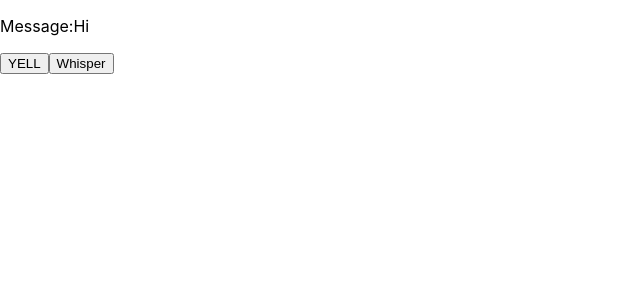
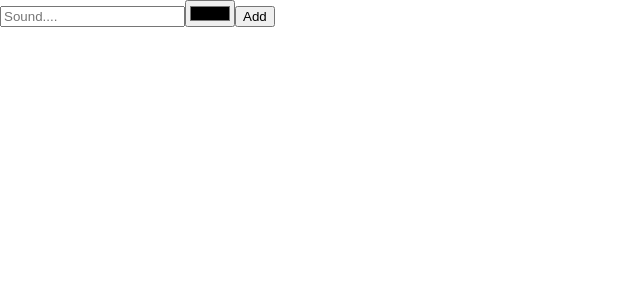
Before and after one commit to Aniteja-Reddy-Mutyala/react-hooks, a React (Create React App) app: page / in a window 1280 px wide. Shown: the top 300 px of the page, without its empty margins (0-640 px from the left). Built offline with nearby package versions, Linux system fonts and the light colour scheme.

Commit message:
Demonstrating useRef

```diff
--- a/src/index.js
+++ b/src/index.js
@@ -1,31 +1,29 @@
-import React, { useEffect, useState, useReducer } from "react";
+import React, { useEffect, useState, useReducer,useRef } from "react";
 import ReactDOM from "react-dom/client";
 import "./index.css";
 
 import reportWebVitals from "./reportWebVitals";
 
 function App() {
-  const initialState = {
-    message: "Hi",
-  };
-  function reducer(state, action) {
-    switch (action.type) {
-      case "yell":
-        return {
-          message: `HEY!!! I just said ${state.message}`,
-        };
-        case "whispering":
-          return {
-            message:`excuse me. I just said ${state.message}`
-          }
-    }
+  const sound=useRef();
+  const color=useRef();
+  const submit= (e)=>{
+    e.preventDefault();
+    const soundVal=sound.current.value;
+    const colorVal=color.current.value;
+    alert(`${soundVal} sounds liks ${colorVal}`)
+    sound.current.value="";
+    color.cuurent.value="";
+
   }
-  const [state, dispatch] = useReducer(reducer, initialState);
   return (
     <>
-      <p>Message:{state.message}</p>
-      <button onClick={()=>dispatch({type:"yell"})}>YELL</button>
-      <button onClick={()=>dispatch({type:"whispering"})}>Whisper</button>
+      <form onSubmit={submit}>
+        <input ref={sound}type="text" placeholder="Sound....">
+        </input>
+       <input ref={color}type="color"/>
+       <button>Add</button>
+      </form>
     </>
   );
 }
```
